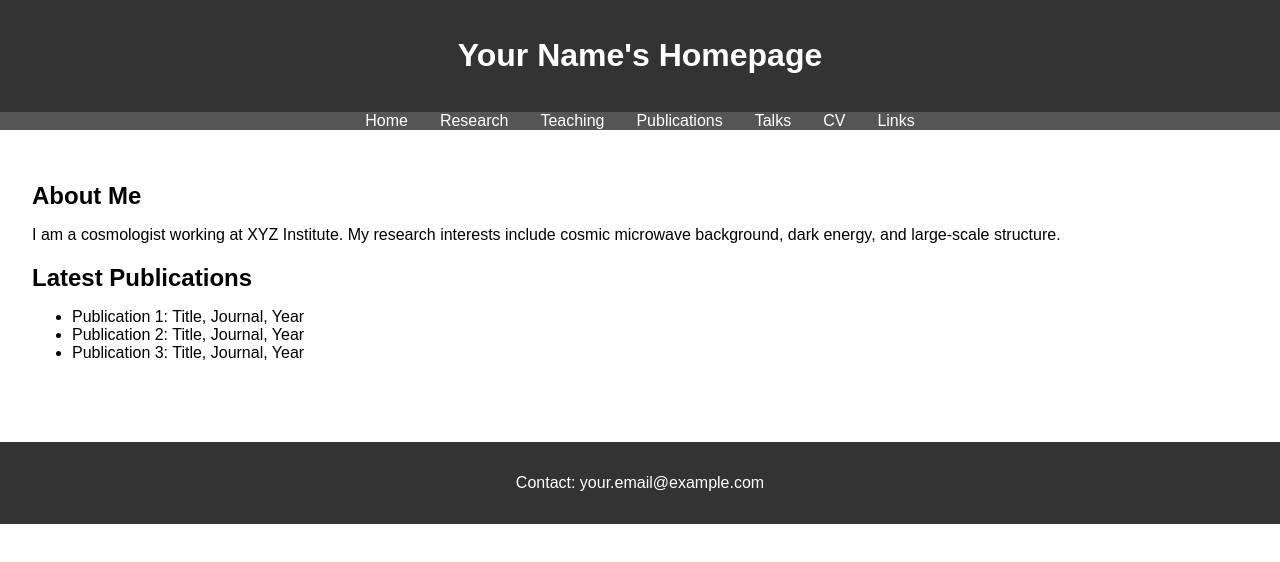
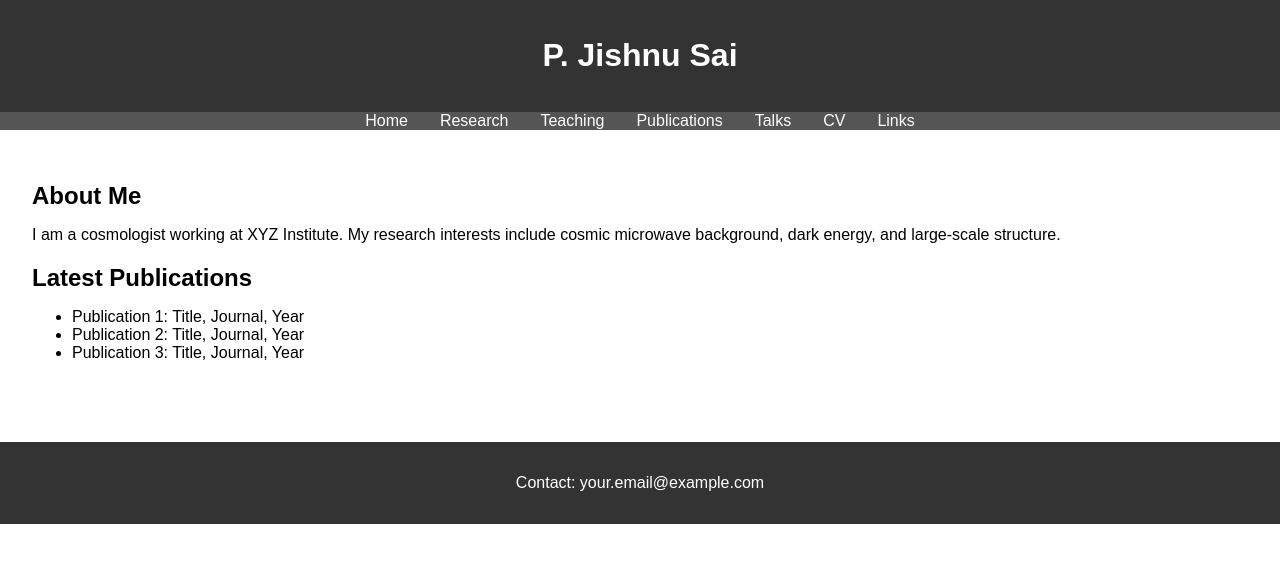
Before and after one commit to PJ-1995/Jishnu_Sai, a plain HTML site: page index.html in a window 1280 px wide. Drawn offline with Linux system fonts and the light colour scheme.

Commit message:
Update index.html

```diff
--- a/index.html
+++ b/index.html
@@ -8,7 +8,7 @@
 </head>
 <body>
   <header>
-    <h1>Your Name's Homepage</h1>
+    <h1>P. Jishnu Sai</h1>
   </header>
 
   <nav>
```
